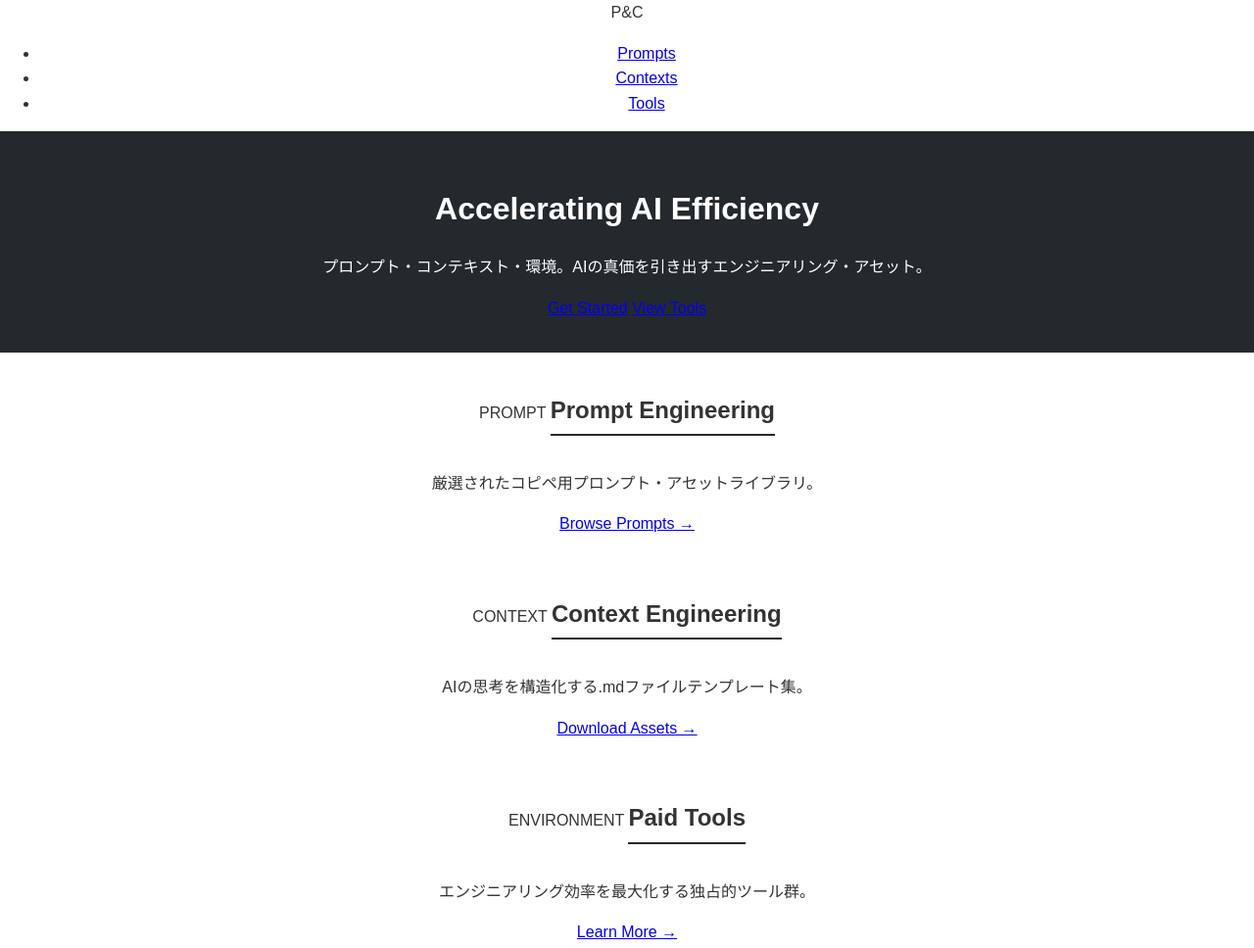
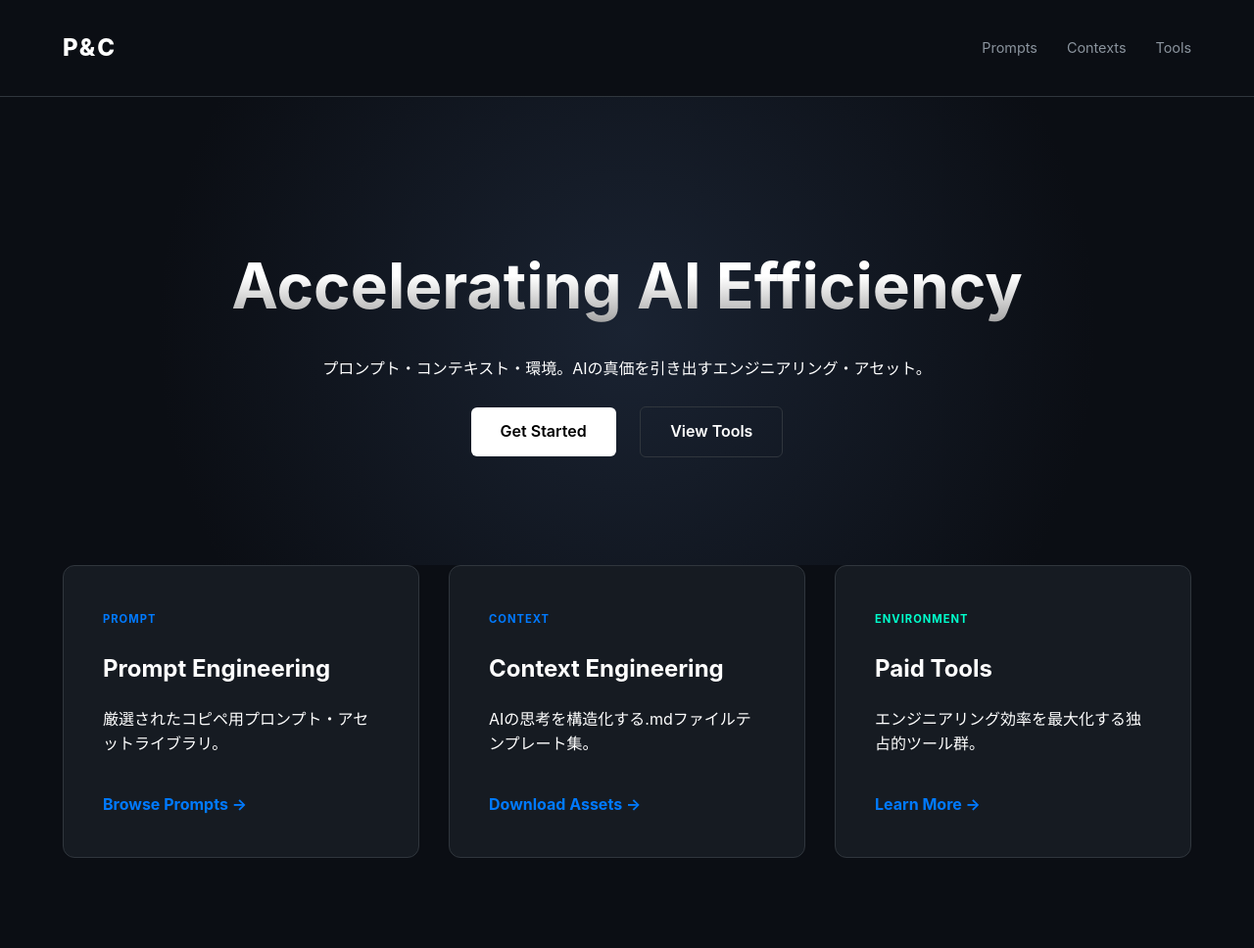
Before and after one commit to daikiito-dk/prompt-context, a plain HTML site: page index.html in a window 1280 px wide. Shown: the top 968 px of the page at 98% size. Drawn offline with Linux system fonts and the light colour scheme.

Commit message:
Refactor CSS variables and update styles

```diff
--- a/style.css
+++ b/style.css
@@ -1,30 +1,86 @@
-body {
-    font-family: sans-serif;
-    line-height: 1.6;
-    margin: 0;
-    padding: 0;
-    color: #333;
-    text-align: center;
+:root {
+    --bg-color: #0b0e14;
+    --card-bg: #161b22;
+    --text-color: #ffffff;
+    --accent-color: #007aff; /* 青系 */
+    --highlight: #00ffcc; /* ネオン系 */
+    --muted: #8b949e;
 }
 
-header {
-    background-color: #24292e; /* GitHubっぽい色 */
-    color: white;
-    padding: 2rem 0;
+body {
+    background-color: var(--bg-color);
+    color: var(--text-color);
+    font-family: -apple-system, BlinkMacSystemFont, "Segoe UI", Helvetica, Arial, sans-serif;
+    margin: 0;
+    line-height: 1.6;
 }
 
-main {
-    padding: 20px;
-    max-width: 800px;
-    margin: auto;
+/* Navigation */
+nav {
+    display: flex;
+    justify-content: space-between;
+    padding: 20px 5%;
+    align-items: center;
+    border-bottom: 1px solid #30363d;
 }
 
-section {
-    margin-bottom: 40px;
+.logo { font-weight: 800; font-size: 1.5rem; letter-spacing: 2px; }
+
+nav ul { display: flex; list-style: none; gap: 30px; }
+
+nav a { color: var(--muted); text-decoration: none; font-size: 0.9rem; transition: 0.3s; }
+nav a:hover { color: white; }
+
+/* Hero Section */
+.hero {
+    text-align: center;
+    padding: 100px 20px;
+    background: radial-gradient(circle at center, #1a2332 0%, var(--bg-color) 70%);
 }
 
-h2 {
-    border-bottom: 2px solid #24292e;
+.hero h1 {
+    font-size: 4rem;
+    margin-bottom: 20px;
+    background: linear-gradient(to bottom, #fff 40%, #888);
+    -webkit-background-clip: text;
+    -webkit-text-fill-color: transparent;
+}
+
+/* Cards Grid */
+.grid-container {
+    display: grid;
+    grid-template-columns: repeat(auto-fit, minmax(300px, 1fr));
+    gap: 30px;
+    padding: 0 5% 100px;
+}
+
+.card {
+    background: var(--card-bg);
+    padding: 40px;
+    border-radius: 12px;
+    border: 1px solid #30363d;
+    transition: transform 0.3s, border-color 0.3s;
+}
+
+.card:hover {
+    transform: translateY(-10px);
+    border-color: var(--accent-color);
+}
+
+.tag { font-size: 0.7rem; font-weight: bold; color: var(--accent-color); letter-spacing: 1px; }
+.tag.highlight { color: var(--highlight); }
+
+.link { color: var(--accent-color); text-decoration: none; font-weight: bold; margin-top: 20px; display: inline-block; }
+
+/* Buttons */
+.btn {
+    padding: 12px 30px;
+    border-radius: 6px;
+    text-decoration: none;
+    font-weight: 600;
+    margin: 10px;
     display: inline-block;
-    padding-bottom: 5px;
 }
+
+.primary { background: white; color: black; }
+.secondary { border: 1px solid #30363d; color: white; }
```
